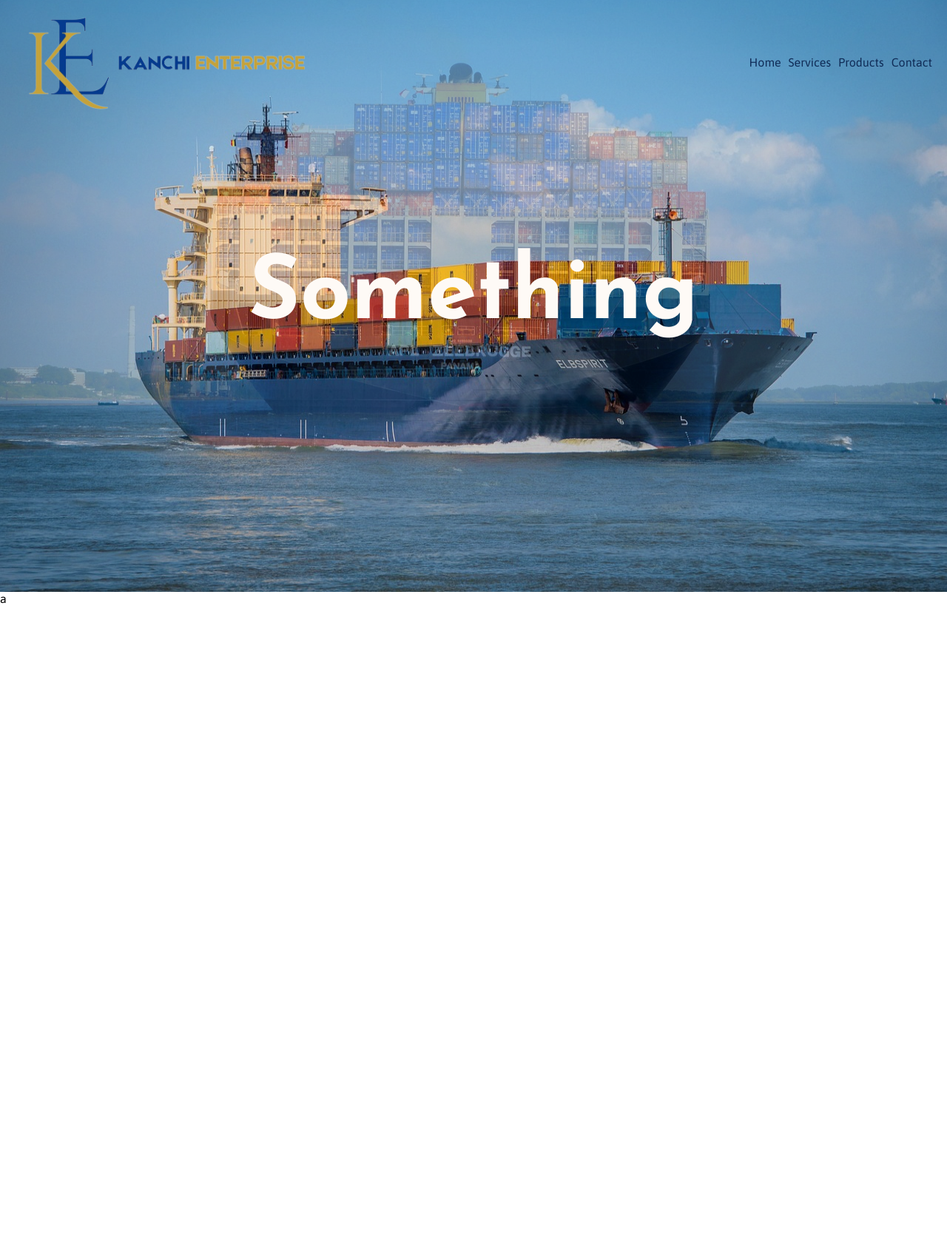
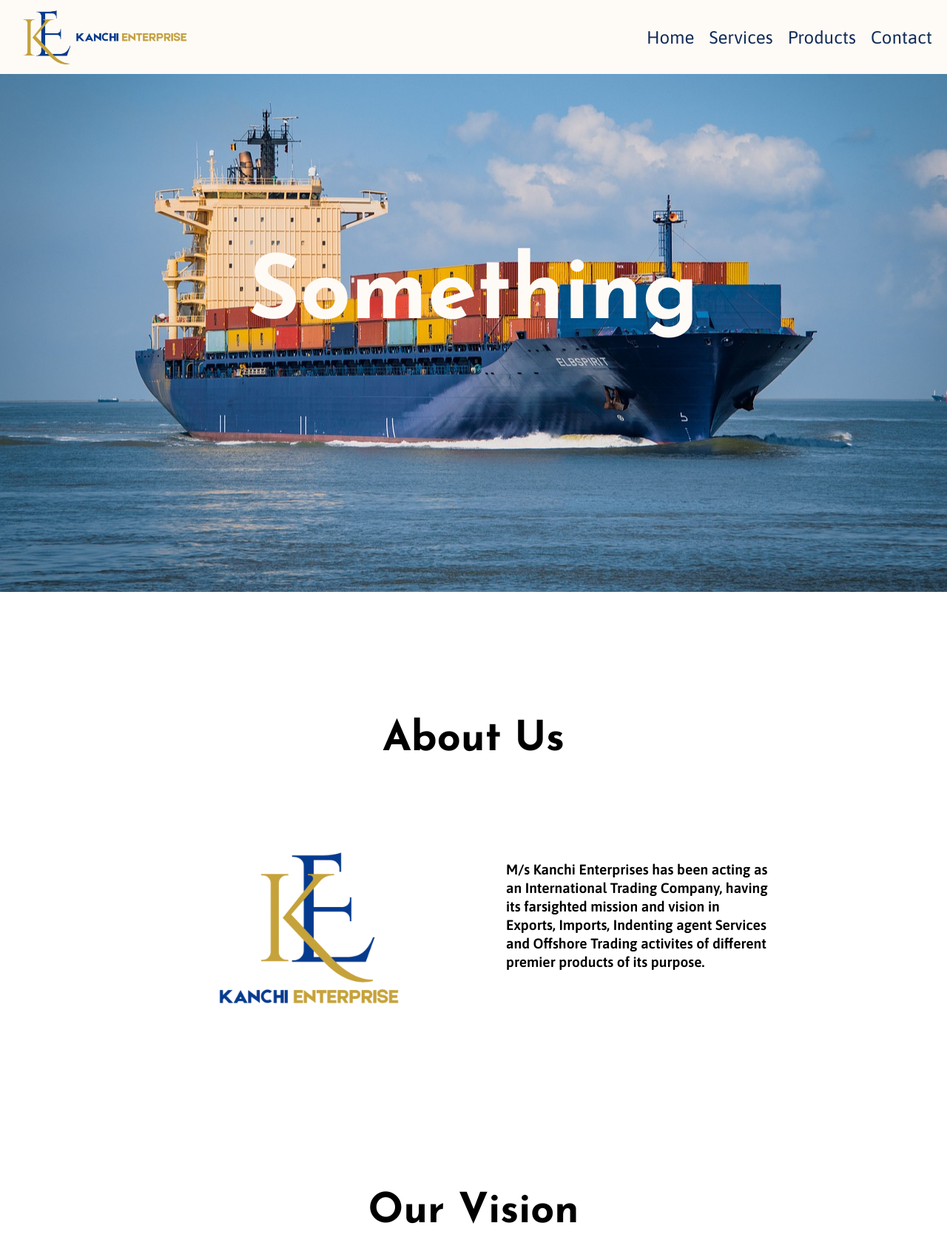
Before and after one commit to darky9197/Freelance-Project, a plain HTML site: page index.html in a window 1280 px wide. Shown: the whole page at 74% size. Before the commit the page ends 818 px from the top, so only its background shows below. Drawn offline with Linux system fonts and the light colour scheme.

Commit message:
commit section 1

```diff
--- a/index.html
+++ b/index.html
@@ -25,15 +25,35 @@
             <article class="header-infinite-carousel">
                 <h1>Something</h1>
             </article>
+            <article class="header-infinite-carousel">
+                <h1>Something</h1>
+            </article>
+            <article class="header-infinite-carousel">
+                <h1>Something</h1>
+            </article>
+            <article class="header-infinite-carousel">
+                <h1>Something</h1>
+            </article>
         </header>
 
         <main class="main-content-wrapper">
             <section class="main-content-section-aboutus">
-a
+                <div>
+                    <h1 class="main-header">About Us</h1>
+                    <div class="aboutus-inner-container">
+                        <picture class="aboutus-image">
+                            <img src="src/aboutus/main_logo.png" alt="">
+                        </picture>
+                        <div>
+                            <p>M/s  Kanchi Enterprises has been acting as an International Trading Company, having its farsighted mission and vision in Exports, Imports, Indenting  agent Services and Offshore Trading activites of different premier products of its purpose.
+                            </p>
+                        </div>
+                    </div>
+                </div>
             </section>
 
             <section class="main-content-section-vision">
-
+                <h1 class="main-header">Our Vision</h1>
             </section>
 
             <section class="main-content-section-services">
--- a/style.css
+++ b/style.css
@@ -14,9 +14,14 @@ body{
     font-family: 'Asap';
 }
 
+h1,h2,h3,h4,h5,h6{
+    font-family: "Josefin Sans", sans-serif;
+}
+
 img, picture, svg, video {
     display: block;
     max-width: 100%;
+    height: 100%;
 }
 
 input, textarea, button, select {
@@ -32,18 +37,20 @@ input, textarea, button, select {
 
 :root {
     --primary-accesent-clr: #FEFAF6;
+    --primary-accesent-clr-2: #fffdf5;
     --color-100: #C6A23A;
     --color-400: #043b8f;
     --color-700: #102C57;
-}
 
-h1,h2,h3,h4,h5,h6{
-    font-family: "Josefin Sans", sans-serif;
+    --shadow-clr: #b6b9bd;
+    --header-size: 3.5rem;
 }
 
 
 /* --Header Section Styling-- */
-.header-navbar {
+
+.header-navbar{
+    --background: var(--primary-accesent-clr);
     display: flex;
     justify-content: space-between;
     padding: 0px 20px;
@@ -51,44 +58,74 @@ h1,h2,h3,h4,h5,h6{
     position: fixed;
     left: 0;
     right: 0;
+    background-color: var(--background);
+    height: 100px;
+
 }
+.header-navbar *{
+    color: var(--color-700);
+}
+
+.navbarAnimation{
+    animation: nav-change;
+}
+
+@keyframes nav-change {
+    from{
+        background-color: #fefaf600;
+
+    }
+    to{
+        background-color: var(--primary-accesent-clr);
+        height: 300px;
+    }
+}
+
+
 .header-logo{
     max-width: 400px;
     cursor: pointer;
 }
+
 .header-navbar > ul{
     display: flex;
-    gap: 10px;
+    gap: 20px;
 }
+
 .header-navbar > ul li{
     list-style-type: none;
 }
 
 .header-navbar > ul li a{
     text-decoration: none;
-    color: var(--color-700);
+    font-size: 1.5rem;
+
 }
-
 
 .header-container{
     min-height: 100vh;
+    overflow-x: scroll;
+    display: flex;
+}
+.header-infinite-carousel {
+    min-width: 100vw;
     background-image: url('src/Header_Files/Banner_carosel/container-ship.jpg');
     background-size: cover;
     background-position: center;
-    animation: Homecarosel 3000ms infinite alternate ease-in-out;
-    display: flex;
-    justify-content: center;
-    align-items: center;
+    display: grid;
+    place-items: center;
+
 }
 
 @keyframes Homecarosel {
-    0%{
+    from{
         background-image: url('src/Header_Files/Banner_carosel/container-ship.jpg');
     }
-    100%{
+    to{
         background-image: url('src/Header_Files/Banner_carosel/ship.jpg');
     }
 }
+
 
 .header-infinite-carousel {
     color: var(--primary-accesent-clr);
@@ -96,8 +133,49 @@ h1,h2,h3,h4,h5,h6{
 }
 
 
-/* --Main Section Styling-- */
+/* <--Main Section Styling--> */
 
+
+.main-content-wrapper {
+    padding: 0px 35px;
+}
+
+.main-header {
+    font-size: var(--header-size);
+    padding: 10px 0px;
+    text-align: center;
+}
+
+.main-content-section-aboutus {
+    display: flex;
+    justify-content: center;
+    align-items: center;
+    min-height: 100vh;
+}
+
+.main-content-section-aboutus .aboutus-inner-container{
+    display: flex;
+    align-items: center;
+    gap: 3rem;
+    /* border-radius: 10px;
+    box-shadow:2px 3px 5px var(--shadow-clr); */
+}
+
+.main-content-section-aboutus .aboutus-image{
+    max-width: 400px;
+}
+
+.main-content-section-aboutus .aboutus-inner-container > div{
+    max-width: 400px;
+}
+
+.main-content-section-aboutus .aboutus-inner-container > div p{
+    text-align: left;
+    padding: 20px;
+    line-height: 1.3;
+    font-size: 1.2rem;
+    font-weight: 600;
+}
 
 
 
```
Also changed, not shown: src/aboutus/main_logo.png (added).
